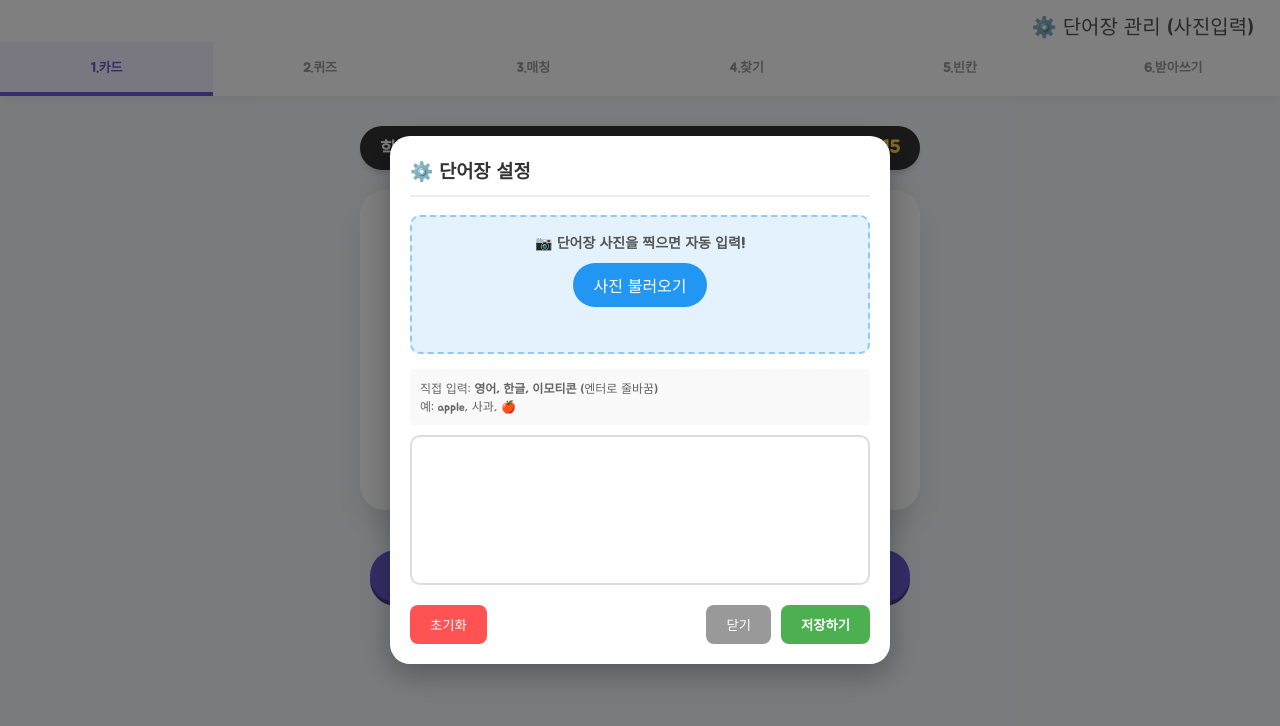
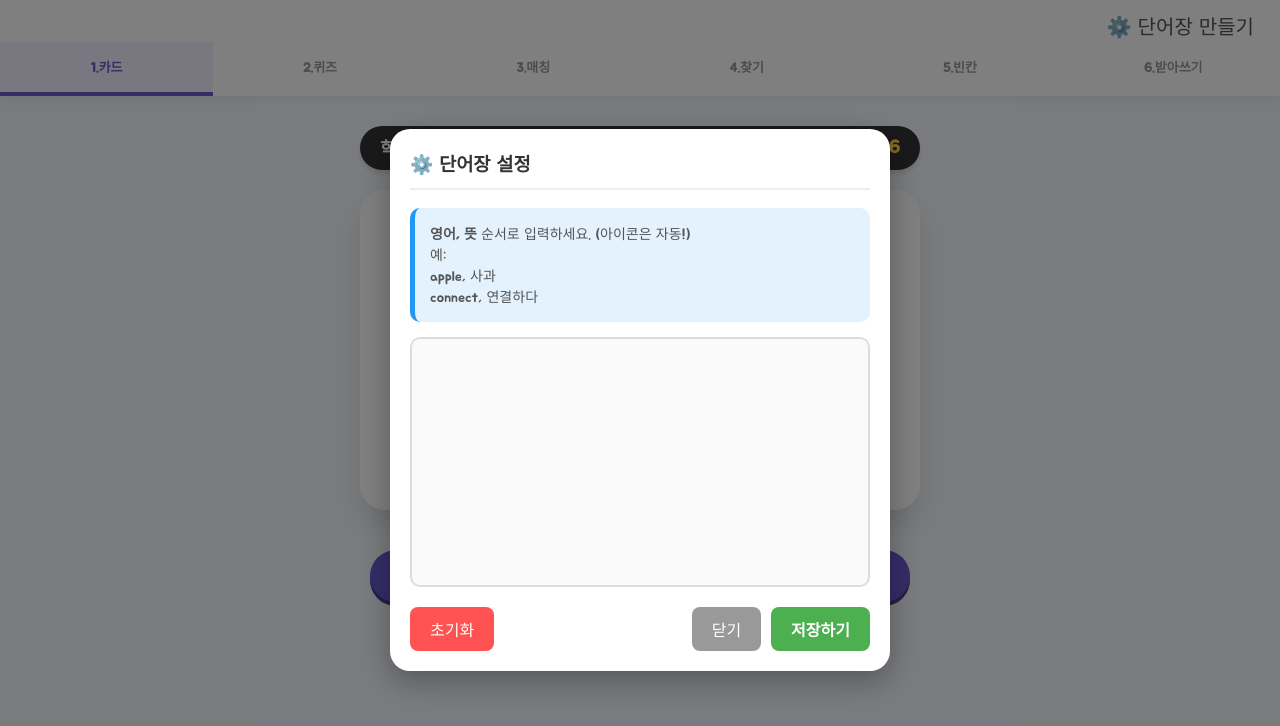
Before and after one commit to thinkblanklab/engword, a plain HTML site: page index.html in a window 1280 px wide. Both pictures are taken after a click on the button "저장하기". Drawn offline with Linux system fonts and the light colour scheme.

Commit message:
Update index.html

```diff
--- a/index.html
+++ b/index.html
@@ -3,9 +3,8 @@
 <head>
     <meta charset="UTF-8">
     <meta name="viewport" content="width=device-width, initial-scale=1.0, maximum-scale=1.0, user-scalable=no">
-    <title>다현이의 영어 완전 정복 V13 (OCR탑재)</title>
+    <title>다현이의 영어 완전 정복 V14</title>
     <link href="https://fonts.googleapis.com/css2?family=Jua&display=swap" rel="stylesheet">
-    <script src='https://cdn.jsdelivr.net/npm/tesseract.js@4/dist/tesseract.min.js'></script>
     <style>
         :root { --primary: #FFB300; --secondary: #6A5ACD; --bg: #F4F7FC; --text: #333; }
         * { box-sizing: border-box; }
@@ -14,7 +13,7 @@
         /* 헤더 */
         .header-wrapper { position: sticky; top: 0; z-index: 100; background: white; box-shadow: 0 4px 10px rgba(0,0,0,0.05); }
         .top-bar { display: flex; justify-content: flex-end; padding: 10px 20px 0; }
-        .setting-btn { background: none; border: none; font-size: 20px; cursor: pointer; color: #555; display: flex; align-items: center; gap: 5px; font-family: 'Jua'; }
+        .setting-btn { background: none; border: none; font-size: 20px; cursor: pointer; color: #555; font-family: 'Jua'; display: flex; align-items: center; gap: 5px; }
 
         /* 네비게이션 */
         .nav { display: grid; grid-template-columns: repeat(6, 1fr); padding: 0; margin-bottom: 20px; }
@@ -23,22 +22,18 @@
 
         .container { max-width: 600px; margin: 0 auto; padding: 10px 20px 80px 20px; }
 
-        /* Admin Modal (OCR 추가됨) */
+        /* Admin Modal */
         #admin-modal { position: fixed; top: 0; left: 0; width: 100%; height: 100%; background: rgba(0,0,0,0.5); z-index: 999; display: flex; align-items: center; justify-content: center; }
-        .admin-box { background: white; width: 95%; max-width: 500px; padding: 20px; border-radius: 20px; text-align: left; box-shadow: 0 10px 30px rgba(0,0,0,0.3); max-height: 90vh; overflow-y: auto; }
+        .admin-box { background: white; width: 95%; max-width: 500px; padding: 20px; border-radius: 20px; text-align: left; box-shadow: 0 10px 30px rgba(0,0,0,0.3); }
         .admin-box h3 { margin-top: 0; color: #333; border-bottom: 2px solid #eee; padding-bottom: 10px;}
-        .ocr-section { background: #E3F2FD; padding: 15px; border-radius: 10px; margin-bottom: 15px; text-align: center; border: 2px dashed #90CAF9; }
-        .ocr-btn { background: #2196F3; color: white; border: none; padding: 10px 20px; border-radius: 50px; cursor: pointer; font-family: 'Jua'; font-size: 16px; margin-top: 5px; }
-        #ocr-status { font-size: 14px; color: #1976D2; margin-top: 10px; min-height: 20px; }
+        .admin-box textarea { width: 100%; height: 250px; font-family: sans-serif; padding: 15px; border: 2px solid #ddd; border-radius: 10px; font-size: 16px; line-height: 1.6; resize: none; background: #fafafa; }
+        .admin-help { font-size: 14px; color: #555; background: #E3F2FD; padding: 15px; border-radius: 10px; margin-bottom: 15px; border-left: 5px solid #2196F3; }
+        .admin-btns { display: flex; gap: 10px; justify-content: flex-end; margin-top: 15px; }
+        .save-btn { background: #4CAF50; color: white; border: none; padding: 10px 20px; border-radius: 8px; cursor: pointer; font-weight: bold; font-size: 16px;}
+        .close-btn { background: #999; color: white; border: none; padding: 10px 20px; border-radius: 8px; cursor: pointer; font-size: 16px;}
+        .reset-btn { background: #ff5252; color: white; border: none; padding: 10px 20px; border-radius: 8px; cursor: pointer; margin-right: auto; font-size: 16px;}
 
-        .admin-box textarea { width: 100%; height: 150px; font-family: sans-serif; padding: 10px; border: 2px solid #ddd; border-radius: 10px; font-size: 14px; line-height: 1.5; resize: none; }
-        .admin-help { font-size: 12px; color: #666; background: #f9f9f9; padding: 10px; border-radius: 5px; margin-bottom: 10px; }
-        .admin-btns { display: flex; gap: 10px; justify-content: flex-end; margin-top: 15px; }
-        .save-btn { background: #4CAF50; color: white; border: none; padding: 10px 20px; border-radius: 8px; cursor: pointer; font-weight: bold;}
-        .close-btn { background: #999; color: white; border: none; padding: 10px 20px; border-radius: 8px; cursor: pointer; }
-        .reset-btn { background: #ff5252; color: white; border: none; padding: 10px 20px; border-radius: 8px; cursor: pointer; margin-right: auto;}
-
-        /* 공통 UI 및 게임 스타일 (기존 유지) */
+        /* 공통 UI 및 게임 스타일 */
         .status-header { display: flex; justify-content: space-between; align-items: center; background: #333; color: white; padding: 8px 20px; border-radius: 50px; margin-bottom: 20px; font-weight: bold; font-size: 18px; box-shadow: 0 4px 5px rgba(0,0,0,0.1); }
         .status-text { color: #FFD54F; }
         .card-box { background: white; border-radius: 20px; box-shadow: 0 10px 25px rgba(0,0,0,0.08); padding: 30px; margin: 0 auto; min-height: 220px; display: flex; flex-direction: column; justify-content: center; align-items: center; position: relative; }
@@ -50,7 +45,7 @@
         .hidden { display: none; }
         .end-screen { padding: 40px; }
 
-        /* Scene, Options, Match, Hunter, Spelling, Test Styles (압축 유지) */
+        /* 모드별 스타일 (압축) */
         .scene { width: 100%; height: 320px; perspective: 1000px; margin-bottom: 20px; }
         .flashcard-obj { width: 100%; height: 100%; position: relative; transition: transform 0.6s; transform-style: preserve-3d; cursor: pointer; }
         .face { position: absolute; width: 100%; height: 100%; -webkit-backface-visibility: hidden; backface-visibility: hidden; border-radius: 25px; box-shadow: 0 15px 30px rgba(0,0,0,0.1); display: flex; flex-direction: column; justify-content: center; align-items: center; background: white; }
@@ -94,7 +89,7 @@
 
     <div class="header-wrapper">
         <div class="top-bar">
-            <button class="setting-btn" onclick="openAdmin()">⚙️ 단어장 관리 (사진입력)</button>
+            <button class="setting-btn" onclick="openAdmin()">⚙️ 단어장 만들기</button>
         </div>
         <div class="nav">
             <button class="nav-btn active" onclick="setMode('flashcard')">1.카드</button>
@@ -108,12 +103,12 @@
 
     <div class="container">
         <div id="flashcard-mode">
-            <div class="status-header"><span>학습 카드</span><span class="status-text" id="fc-progress">1 / 15</span></div>
+            <div class="status-header"><span>학습 카드</span><span class="status-text" id="fc-progress">1 / 16</span></div>
             <div class="scene"><div class="flashcard-obj" id="flashcard-obj" onclick="flipCard()"><div class="face front"><div class="emoji">❓</div><div class="word-text" id="fc-word">Word</div><div style="color:#999;font-size:16px;margin-top:15px;">(터치해서 뒤집기)</div></div><div class="face back"><div class="emoji" id="fc-emoji">🍎</div><div class="mean-text" id="fc-mean">뜻</div></div></div></div>
             <div class="controls"><button class="ctrl-btn" onclick="prevCard()">⬅️ 이전</button><button class="ctrl-btn" onclick="nextCard()">다음 ➡️</button></div>
         </div>
         <div id="quiz-mode" class="hidden">
-            <div id="quiz-game"><div class="status-header"><span id="quiz-mode-title">객관식 퀴즈</span><span class="status-text" id="quiz-progress">1 / 15</span></div><div class="card-box" style="min-height:180px;"><div class="emoji" id="q-emoji">🦒</div><div class="mean-text" id="q-question" style="font-size:32px;font-weight:bold;">기린</div></div><div class="options" id="q-options"></div></div>
+            <div id="quiz-game"><div class="status-header"><span id="quiz-mode-title">객관식 퀴즈</span><span class="status-text" id="quiz-progress">1 / 16</span></div><div class="card-box" style="min-height:180px;"><div class="emoji" id="q-emoji">🦒</div><div class="mean-text" id="q-question" style="font-size:32px;font-weight:bold;">기린</div></div><div class="options" id="q-options"></div></div>
             <div id="quiz-end" class="hidden end-screen"><div style="font-size:60px;">🎉</div><h2>퀴즈 완료!</h2><button class="ctrl-btn" onclick="initQuiz()">처음부터 다시</button></div>
         </div>
         <div id="match-mode" class="hidden">
@@ -123,14 +118,14 @@
         </div>
         <div id="hunter-mode" class="hidden">
             <div id="hunter-start"><div class="card-box"><div style="font-size:60px;">🔎</div><h3>진짜 단어 찾기</h3><button class="ctrl-btn" onclick="startHunterGame()">시작하기</button></div></div>
-            <div id="hunter-play" class="hidden"><div class="status-header"><span id="hunter-timer">⏳ 90s</span><span class="status-text" id="hunter-score">1 / 15</span></div><div class="target-hint-box"><div class="target-hint-text" id="hunter-hint">시계</div></div><div class="hunter-board" id="hunter-board"></div></div>
+            <div id="hunter-play" class="hidden"><div class="status-header"><span id="hunter-timer">⏳ 90s</span><span class="status-text" id="hunter-score">1 / 16</span></div><div class="target-hint-box"><div class="target-hint-text" id="hunter-hint">시계</div></div><div class="hunter-board" id="hunter-board"></div></div>
         </div>
         <div id="spelling-mode" class="hidden">
-            <div id="spell-game"><div class="status-header"><span id="spell-mode-title">빈칸 채우기</span><span class="status-text" id="spell-progress">1 / 15</span></div><div class="card-box"><div class="emoji" id="sp-emoji">⏰</div><div class="mean-text" id="sp-mean" style="margin-bottom:20px;">시계</div><div class="spelling-box" id="spell-slots"></div></div><div class="keyboard-area" id="keyboard-area"></div><div id="sp-feedback" style="margin-top:20px;font-weight:bold;font-size:20px;height:30px;color:#4CAF50;"></div><button class="ctrl-btn hidden" id="sp-next-btn" onclick="nextSpelling()">다음 문제 ➡️</button></div>
+            <div id="spell-game"><div class="status-header"><span id="spell-mode-title">빈칸 채우기</span><span class="status-text" id="spell-progress">1 / 16</span></div><div class="card-box"><div class="emoji" id="sp-emoji">⏰</div><div class="mean-text" id="sp-mean" style="margin-bottom:20px;">시계</div><div class="spelling-box" id="spell-slots"></div></div><div class="keyboard-area" id="keyboard-area"></div><div id="sp-feedback" style="margin-top:20px;font-weight:bold;font-size:20px;height:30px;color:#4CAF50;"></div><button class="ctrl-btn hidden" id="sp-next-btn" onclick="nextSpelling()">다음 문제 ➡️</button></div>
             <div id="spell-end" class="hidden end-screen"><div style="font-size:60px;">✍️</div><h2>빈칸 완료!</h2><button class="ctrl-btn" onclick="initSpelling()">처음부터 다시</button></div>
         </div>
         <div id="test-mode" class="hidden">
-            <div class="status-header"><span>듣고 받아쓰기</span><span class="status-text" id="test-progress">0 / 15 완료</span></div><div id="hint-display">번호를 눌러주세요!</div><div class="test-grid" id="test-board"></div>
+            <div class="status-header"><span>듣고 받아쓰기</span><span class="status-text" id="test-progress">0 / 16 완료</span></div><div id="hint-display">번호를 눌러주세요!</div><div class="test-grid" id="test-board"></div>
             <div class="controls" style="justify-content: center; gap: 10px;"><button class="ctrl-btn" style="background:#FFCA28;color:#333;box-shadow:0 4px 0 #C79100;" onclick="showRandomHint()">🧩 빈칸 힌트</button><button class="ctrl-btn" style="background:#90A4AE;box-shadow:0 4px 0 #546E7A;" onclick="toggleAnswers()">📝 정답지</button></div><div id="answer-sheet"></div>
         </div>
     </div>
@@ -138,17 +133,11 @@
     <div id="admin-modal" class="hidden">
         <div class="admin-box">
             <h3>⚙️ 단어장 설정</h3>
-
-            <div class="ocr-section">
-                <div style="font-size:14px; color:#555; margin-bottom:5px;">📷 <b>단어장 사진을 찍으면 자동 입력!</b></div>
-                <input type="file" id="ocr-input" accept="image/*" style="display:none;" onchange="processImage(this)">
-                <button class="ocr-btn" onclick="document.getElementById('ocr-input').click()">사진 불러오기</button>
-                <div id="ocr-status"></div>
-            </div>
-
             <div class="admin-help">
-                직접 입력: <b>영어, 한글, 이모티콘</b> (엔터로 줄바꿈)<br>
-                예: apple, 사과, 🍎
+                <b>영어, 뜻</b> 순서로 입력하세요. (아이콘은 자동!)<br>
+                예:<br>
+                apple, 사과<br>
+                connect, 연결하다
             </div>
             <textarea id="word-input"></textarea>
             <div class="admin-btns">
@@ -160,13 +149,27 @@
     </div>
 
     <script>
-        // 기본 데이터
+        // 랜덤 아이콘 목록 (입력 안 했을 때 자동 부여용)
+        const randomIcons = ["🌟","🍎","🐶","🐱","🚀","🌈","⚽","🎵","🎮","📚","💡","🍀","🍕","🚗","🎁","⏰","🌞","🌙","🎈","🧁","🌻","🤖","👻","🦖","🍩","👑","💎","🧸","🏆","🎨"];
+
+        // 이번 주 단어 15개 (아빠가 주신 리스트)
         const defaultData = [
-            { en: "circle", ko: "원", icon: "🟣" }, { en: "kitchen", ko: "주방", icon: "🧑‍🍳" }, { en: "thirteen", ko: "13 (열셋)", icon: "1️⃣3️⃣" },
-            { en: "breakfast", ko: "아침식사", icon: "🥣" }, { en: "figure", ko: "숫자/인물", icon: "🔢" }, { en: "connect", ko: "연결하다", icon: "🔗" },
-            { en: "leaf", ko: "잎", icon: "🍃" }, { en: "spot", ko: "장소, 점", icon: "📍" }, { en: "letter", ko: "편지, 글자", icon: "✉️" },
-            { en: "horn", ko: "뿔", icon: "🦌" }, { en: "hold", ko: "잡다", icon: "🤲" }, { en: "fourteen", ko: "14 (열넷)", icon: "1️⃣4️⃣" },
-            { en: "forty", ko: "40 (마흔)", icon: "4️⃣0️⃣" }, { en: "lip", ko: "입술", icon: "👄" }, { en: "nail", ko: "손톱, 못", icon: "💅" }
+            { en: "Thursday", ko: "목요일" },
+            { en: "Saturday", ko: "토요일" },
+            { en: "connect", ko: "연결하다" },
+            { en: "need", ko: "필요하다" },
+            { en: "when", ko: "언제, ~할 때" },
+            { en: "Wednesday", ko: "수요일" },
+            { en: "fifth", ko: "다섯 번째의" },
+            { en: "third", ko: "세 번째의" },
+            { en: "for", ko: "~을 위해, ~동안" },
+            { en: "of", ko: "~의, ~중의" },
+            { en: "from", ko: "~부터, ~에서" },
+            { en: "feet", ko: "발들" },
+            { en: "nail", ko: "손톱, 못" },
+            { en: "in front of", ko: "~앞에" },
+            { en: "behind", ko: "~의 뒤에" },
+            { en: "next to", ko: "~옆에" }
         ];
 
         let vocabData = [];
@@ -174,74 +177,59 @@
 
         function loadData() {
             const saved = localStorage.getItem('myVocabData');
-            if (saved) { vocabData = JSON.parse(saved); } else { vocabData = JSON.parse(JSON.stringify(defaultData)); }
-        }
-
-        /* --- OCR Logic (Tesseract.js) --- */
-        function processImage(input) {
-            const file = input.files[0];
-            if (!file) return;
-
-            const status = document.getElementById('ocr-status');
-            status.innerText = "⏳ 글자를 읽고 있어요... (잠시만요!)";
-
-            Tesseract.recognize(
-                file,
-                'eng+kor', // 영어+한글 인식
-                { logger: m => console.log(m) }
-            ).then(({ data: { text } }) => {
-                status.innerText = "✅ 완료! 아래 내용을 확인하고 수정하세요.";
-
-                // 간단한 파싱 (줄바꿈 정리 및 '영어 한글' 패턴 찾기 시도)
-                // 완벽하지 않으므로 사용자가 수정해야 함을 전제로 함
-                const cleanedText = text.split('\n')
-                    .map(line => line.trim())
-                    .filter(line => line.length > 0)
-                    .map(line => {
-                        // 공백을 콤마로 바꾸는 단순 시도 (사용자가 수정하기 편하게)
-                        // 예: "apple 사과" -> "apple, 사과"
-                        return line.replace(/([a-zA-Z]+)\s+([가-힣]+)/, "$1, $2");
-                    })
-                    .join('\n');
-
-                const currentVal = document.getElementById('word-input').value;
-                document.getElementById('word-input').value = currentVal + (currentVal ? "\n" : "") + cleanedText;
-            }).catch(err => {
-                status.innerText = "❌ 오류가 발생했어요. 다시 시도해주세요.";
-                console.error(err);
-            });
+            if (saved) { vocabData = JSON.parse(saved); }
+            else {
+                // 초기 데이터에 랜덤 아이콘 붙여서 로드
+                vocabData = defaultData.map(item => ({
+                    ...item,
+                    icon: randomIcons[Math.floor(Math.random() * randomIcons.length)]
+                }));
+            }
         }
 
         /* --- Admin --- */
         function openAdmin() {
             document.getElementById('admin-modal').classList.remove('hidden');
-            const text = vocabData.map(v => `${v.en}, ${v.ko}, ${v.icon}`).join('\n');
+            // 보여줄 때는 '영어, 뜻' 만 보여줌 (아이콘은 내부적 처리)
+            const text = vocabData.map(v => `${v.en}, ${v.ko}`).join('\n');
             document.getElementById('word-input').value = text;
-            document.getElementById('ocr-status').innerText = "";
         }
         function closeAdmin() { document.getElementById('admin-modal').classList.add('hidden'); }
+
         function saveWords() {
             const text = document.getElementById('word-input').value;
             const lines = text.split('\n');
             const newData = [];
+
             for (let line of lines) {
-                const parts = line.split(','); // 콤마 구분
+                // 콤마(,)로 구분하되, 앞뒤 공백 제거
+                const parts = line.split(',');
                 if (parts.length >= 2) {
                     const en = parts[0].trim();
                     const ko = parts[1].trim();
-                    const icon = parts[2] ? parts[2].trim() : '✨';
-                    if (en && ko) newData.push({ en, ko, icon });
+
+                    if (en && ko) {
+                        // 아이콘은 랜덤 배정!
+                        const icon = randomIcons[Math.floor(Math.random() * randomIcons.length)];
+                        newData.push({ en, ko, icon });
+                    }
                 }
             }
-            if (newData.length === 0) { alert("입력 형식을 확인해주세요.\n예: apple, 사과"); return; }
+
+            if (newData.length === 0) {
+                alert("단어가 없거나 형식이 틀렸어요.\n예: apple, 사과");
+                return;
+            }
+
             vocabData = newData;
             localStorage.setItem('myVocabData', JSON.stringify(vocabData));
-            alert("저장되었습니다! 앱이 새로고침됩니다.");
+            alert("저장되었습니다! (아이콘은 제가 예쁜 걸로 골랐어요 😉)");
             location.reload();
         }
+
         function resetToDefault() { if(confirm("처음 상태로 되돌릴까요?")) { localStorage.removeItem('myVocabData'); location.reload(); } }
 
-        /* --- Common Functions (TTS, Nav) --- */
+        /* --- Common Functions --- */
         function speak(t){window.speechSynthesis.cancel();const u=new SpeechSynthesisUtterance(t);u.lang='en-US';u.rate=0.85;window.speechSynthesis.speak(u);}
         function setMode(m){
             document.querySelectorAll('.nav-btn').forEach(b=>b.classList.remove('active')); event.target.classList.add('active');
@@ -250,13 +238,11 @@
             if(m==='flashcard'){fcIndex=0;updateFlashcard();} if(m==='quiz')initQuiz(); if(m==='match')initMatch(); if(m==='hunter')resetHunterUI(); if(m==='spelling')initSpelling(); if(m==='test')initTest();
         }
 
-        /* --- Game Logics (Minified for Stability) --- */
-        // 1. Flashcard
+        /* --- Game Logics (Minified) --- */
         let fcIndex=0;
         function updateFlashcard(){if(vocabData.length===0)return; const item=vocabData[fcIndex]; document.getElementById('flashcard-obj').classList.remove('flipped'); setTimeout(()=>{document.getElementById('fc-word').innerText=item.en;document.getElementById('fc-mean').innerText=item.ko;document.getElementById('fc-emoji').innerText=item.icon;document.getElementById('fc-progress').innerText=`${fcIndex+1} / ${vocabData.length}`;speak(item.en);},200);}
         function flipCard(){document.getElementById('flashcard-obj').classList.toggle('flipped');} function nextCard(){if(fcIndex<vocabData.length-1){fcIndex++;updateFlashcard();}} function prevCard(){if(fcIndex>0){fcIndex--;updateFlashcard();}}
 
-        // 2. Quiz
         let quizQueue=[],quizWrong=[],quizCurrentItem=null,quizTotal=0;
         function initQuiz(){quizQueue=vocabData.slice().sort(()=>Math.random()-0.5);quizWrong=[];quizTotal=vocabData.length;document.getElementById('quiz-game').classList.remove('hidden');document.getElementById('quiz-end').classList.add('hidden');document.getElementById('quiz-mode-title').innerText="객관식 퀴즈";nextQuiz();}
         function nextQuiz(){
@@ -267,7 +253,6 @@
             ops.forEach(o=>{const b=document.createElement('button');b.className='option-btn';b.innerText=o.en;b.onclick=()=>{if(o.en===quizCurrentItem.en){b.classList.add('correct');speak("Correct!");setTimeout(nextQuiz,1000);}else{b.classList.add('wrong');speak("Oh no");if(!quizWrong.includes(quizCurrentItem))quizWrong.push(quizCurrentItem);}};div.appendChild(b);});
         }
 
-        // 3. Match
         let matchTimer,matchTime,matchSelected,matchFound;
         function initMatch(){clearInterval(matchTimer);document.getElementById('match-start').classList.remove('hidden');document.getElementById('match-game').classList.add('hidden');document.getElementById('match-end').classList.add('hidden');}
         function startMatchGame(){
@@ -282,7 +267,6 @@
         }
         function endMatchGame(s){clearInterval(matchTimer);document.getElementById('match-game').classList.add('hidden');document.getElementById('match-end').classList.remove('hidden');if(s){document.getElementById('match-end-icon').innerText="🎉";document.getElementById('match-end-title').innerText="성공!";}else{document.getElementById('match-end-icon').innerText="⏰";document.getElementById('match-end-title').innerText="시간 초과!";}}
 
-        // 4. Hunter
         let hunterTimer,hunterTime,hunterQList,hunterIdx;
         function resetHunterUI(){clearInterval(hunterTimer);document.getElementById('hunter-start').classList.remove('hidden');document.getElementById('hunter-play').classList.add('hidden');}
         function startHunterGame(){document.getElementById('hunter-start').classList.add('hidden');document.getElementById('hunter-play').classList.remove('hidden');hunterQList=vocabData.slice().sort(()=>Math.random()-0.5);hunterIdx=0;hunterTime=90;nextHunterQ();hunterTimer=setInterval(()=>{hunterTime--;document.getElementById('hunter-timer').innerText=`⏳ ${hunterTime}s`;if(hunterTime<=0){clearInterval(hunterTimer);alert("시간 종료!");resetHunterUI();}},1000);}
@@ -295,7 +279,6 @@
             all.forEach(txt=>{ const el=document.createElement('div'); el.className='bubble-word'; el.innerText=txt; el.style.top=(10+Math.random()*70)+"%"; el.style.left=(5+Math.random()*65)+"%"; el.onclick=()=>{ if(txt===cur.en){ speak("Correct!"); hunterIdx++; nextHunterQ(); } else { speak("No"); el.classList.add('wrong'); } }; board.appendChild(el); });
         }
 
-        // 5. Spelling
         let spellQueue=[],spellWrong=[],spellCurrentItem=null,spellTotal=0,spellTarget="";
         function initSpelling(){spellQueue=vocabData.slice().sort(()=>Math.random()-0.5);spellWrong=[];spellTotal=vocabData.length;document.getElementById('spell-game').classList.remove('hidden');document.getElementById('spell-end').classList.add('hidden');document.getElementById('spell-mode-title').innerText="빈칸 채우기";nextSpelling();}
         function nextSpelling(){
@@ -307,7 +290,6 @@
             keys.forEach(k=>{const b=document.createElement('button');b.className='key-btn';b.innerText=k;b.onclick=()=>{const slots=document.querySelectorAll('.spell-slot.empty');if(slots.length===0)return;const t=slots[0];if(t.dataset.answer===k){t.innerText=k;t.classList.remove('empty');t.classList.add('filled');b.classList.add('used');speak(k);if(document.querySelectorAll('.spell-slot.empty').length===0){document.getElementById('sp-feedback').innerText="Perfect!";speak(spellTarget);document.getElementById('sp-next-btn').classList.remove('hidden');}}else{document.getElementById('sp-feedback').innerText="Try again!";b.classList.add('wrong');if(!spellWrong.includes(spellCurrentItem))spellWrong.push(spellCurrentItem);setTimeout(()=>{document.getElementById('sp-feedback').innerText="";b.classList.remove('wrong');},1000);}};ka.appendChild(b);});
         }
 
-        // 6. Test
         let testWord="",testCount=0;
         function initTest(){testWord="";testCount=0;document.getElementById('test-progress').innerText=`0 / ${vocabData.length} 완료`;const b=document.getElementById('test-board');const s=document.getElementById('answer-sheet');b.innerHTML='';s.innerHTML='';s.style.display='none';vocabData.forEach((i,idx)=>{const btn=document.createElement('button');btn.className='num-btn';btn.innerText=idx+1;btn.onclick=()=>playTestWord(i.en,btn);b.appendChild(btn);const a=document.createElement('div');a.innerText=`${idx+1}. ${i.en} (${i.ko})`;s.appendChild(a);});}
         function playTestWord(w,b){testWord=w;document.querySelectorAll('.num-btn').forEach(btn=>btn.classList.remove('playing'));b.classList.add('playing');const h=document.getElementById('hint-display');h.innerText="👂 듣는 중...";h.style.color="#0277bd";h.style.letterSpacing="0";window.speechSynthesis.cancel();const u=new SpeechSynthesisUtterance(w);u.lang='en-US';u.rate=0.8;u.onend=()=>{h.innerText="받아 적으세요!";h.style.color="#333";b.classList.remove('playing');if(!b.classList.contains('done')){b.classList.add('done');testCount++;document.getElementById('test-progress').innerText=`${testCount} / ${vocabData.length} 완료`;}};window.speechSynthesis.speak(u);}
```
